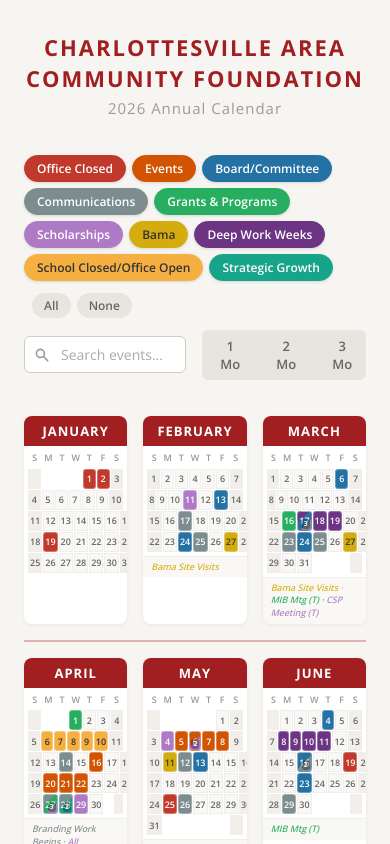
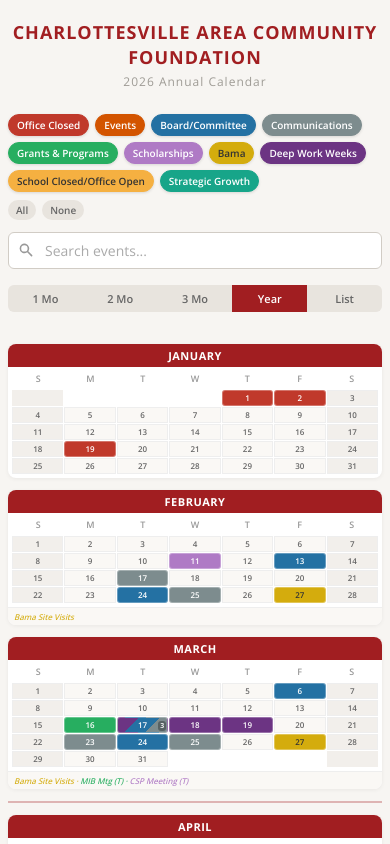
Before and after one commit to chasmanning/cacf, a React (Vite) app in the folder calendar-app/: page / in a window 390 px wide. Shown: the top 844 px of the page. Built offline with nearby package versions, Linux system fonts and the light colour scheme.

Commit message:
Add responsive design with media query breakpoints
Fixes calendar grid alignment issues when resizing the window by adding
breakpoints at 1024px, 768px, and 480px across all components.

https://claude.ai/code/session_01Jbk7SLM1RppfDebzMJiaHS

```diff
--- a/calendar-app/src/App.css
+++ b/calendar-app/src/App.css
@@ -108,3 +108,46 @@
   from { opacity: 0; transform: translateY(4px); }
   to { opacity: 1; transform: translateY(0); }
 }
+
+/* ========== Responsive ========== */
+@media (max-width: 1024px) {
+  .app {
+    padding: 0 16px 32px;
+  }
+}
+
+@media (max-width: 768px) {
+  .app {
+    padding: 0 12px 24px;
+  }
+
+  .controls-row {
+    flex-direction: column;
+    align-items: stretch;
+  }
+
+  .search-box {
+    flex: 1 1 auto;
+  }
+
+  .view-toggles {
+    justify-content: center;
+  }
+
+  .view-toggles button {
+    flex: 1;
+    padding: 7px 10px;
+    font-size: 12px;
+  }
+}
+
+@media (max-width: 480px) {
+  .app {
+    padding: 0 8px 16px;
+  }
+
+  .view-toggles button {
+    padding: 6px 6px;
+    font-size: 11px;
+  }
+}
--- a/calendar-app/src/components/EventModal.css
+++ b/calendar-app/src/components/EventModal.css
@@ -91,3 +91,22 @@
   color: #D4AC0D;
   font-weight: 600;
 }
+
+/* ========== Responsive ========== */
+@media (max-width: 480px) {
+  .modal-content {
+    min-width: unset;
+    max-width: calc(100vw - 32px);
+    padding: 20px;
+    margin: 0 16px;
+  }
+
+  .modal-title {
+    font-size: 18px;
+    margin-bottom: 14px;
+  }
+
+  .modal-detail-row {
+    font-size: 13px;
+  }
+}
--- a/calendar-app/src/components/FilterBar.css
+++ b/calendar-app/src/components/FilterBar.css
@@ -62,3 +62,31 @@
   background: #d9d4cc;
   color: #333;
 }
+
+/* ========== Responsive ========== */
+@media (max-width: 768px) {
+  .filter-bar {
+    gap: 8px;
+  }
+
+  .filter-pill {
+    padding: 3px 10px;
+    font-size: 11px;
+  }
+
+  .filter-actions {
+    margin-left: 0;
+  }
+}
+
+@media (max-width: 480px) {
+  .filter-pill {
+    padding: 3px 8px;
+    font-size: 10px;
+  }
+
+  .filter-action {
+    padding: 3px 8px;
+    font-size: 10px;
+  }
+}
--- a/calendar-app/src/components/Header.css
+++ b/calendar-app/src/components/Header.css
@@ -22,3 +22,20 @@
   color: var(--warm-gray);
   letter-spacing: 1px;
 }
+
+/* ========== Responsive ========== */
+@media (max-width: 480px) {
+  .header {
+    padding: 20px 0 12px;
+    margin-bottom: 10px;
+  }
+
+  .header-title {
+    font-size: 18px;
+    letter-spacing: 1px;
+  }
+
+  .header-subtitle {
+    font-size: 12px;
+  }
+}
--- a/calendar-app/src/components/ListView.css
+++ b/calendar-app/src/components/ListView.css
@@ -117,3 +117,47 @@
 .list-status.tentative {
   color: #D4AC0D;
 }
+
+/* ========== Responsive ========== */
+@media (max-width: 768px) {
+  .list-row {
+    grid-template-columns: 1fr 1fr;
+    gap: 6px 12px;
+    padding: 10px 14px;
+  }
+
+  .list-date {
+    font-size: 12px;
+  }
+
+  .list-name {
+    font-size: 13px;
+  }
+
+  .list-cat-badge {
+    font-size: 10px;
+    padding: 2px 8px;
+  }
+
+  .list-controls {
+    padding: 10px 14px;
+    flex-wrap: wrap;
+  }
+
+  .list-month-header {
+    padding: 8px 14px;
+    font-size: 13px;
+  }
+}
+
+@media (max-width: 480px) {
+  .list-row {
+    grid-template-columns: 1fr;
+    gap: 4px;
+    padding: 8px 10px;
+  }
+
+  .list-status {
+    text-align: left;
+  }
+}
--- a/calendar-app/src/components/MonthCell.css
+++ b/calendar-app/src/components/MonthCell.css
@@ -220,3 +220,55 @@
 .month-cell.size-md .day-cell.has-event.hovered {
   transform: scale(1.05);
 }
+
+/* ========== Responsive ========== */
+@media (max-width: 768px) {
+  .month-cell.size-md .day-cell {
+    height: 38px;
+    max-height: 38px;
+    padding: 3px 2px;
+  }
+
+  .month-cell.size-md .day-num {
+    font-size: 10px;
+  }
+
+  .month-cell.size-md .cell-event-name {
+    font-size: 7px;
+  }
+
+  .month-cell.size-md .month-header {
+    padding: 6px 8px;
+    font-size: 13px;
+  }
+}
+
+@media (max-width: 480px) {
+  .day-cell {
+    min-height: 18px;
+    padding: 1px;
+  }
+
+  .day-num {
+    font-size: 8px;
+  }
+
+  .month-cell.size-sm .day-cell {
+    min-height: 16px;
+  }
+
+  .month-cell.size-sm .day-num {
+    font-size: 8px;
+  }
+
+  .month-header {
+    padding: 4px 6px;
+    font-size: 11px;
+    letter-spacing: 0.5px;
+  }
+
+  .month-notes {
+    font-size: 8px;
+    padding: 3px 6px;
+  }
+}
--- a/calendar-app/src/components/MonthDetail.css
+++ b/calendar-app/src/components/MonthDetail.css
@@ -143,3 +143,95 @@
 .detail-note {
   font-weight: 500;
 }
+
+/* ========== Responsive ========== */
+@media (max-width: 768px) {
+  .month-detail-top {
+    padding: 12px 14px;
+    gap: 10px;
+  }
+
+  .month-detail-title {
+    font-size: 18px;
+  }
+
+  .month-detail-grid {
+    padding: 10px 8px;
+  }
+
+  .detail-day-cell {
+    min-height: 56px;
+    padding: 4px 4px;
+  }
+
+  .detail-day-num {
+    font-size: 12px;
+    margin-bottom: 2px;
+  }
+
+  .detail-event-name {
+    font-size: 8px;
+  }
+
+  .detail-day-name {
+    font-size: 10px;
+  }
+
+  .detail-notes {
+    padding: 8px 14px;
+    font-size: 11px;
+  }
+}
+
+@media (max-width: 480px) {
+  .month-detail-top {
+    padding: 10px 10px;
+    gap: 8px;
+  }
+
+  .month-detail-title {
+    font-size: 16px;
+  }
+
+  .month-detail-grid {
+    padding: 6px 4px;
+  }
+
+  .detail-day-cell {
+    min-height: 40px;
+    padding: 2px 2px;
+  }
+
+  .detail-day-num {
+    font-size: 10px;
+    margin-bottom: 1px;
+  }
+
+  .detail-event-name {
+    font-size: 7px;
+    line-height: 1.2;
+  }
+
+  .detail-day-name {
+    font-size: 8px;
+    padding: 2px 0;
+  }
+
+  .detail-day-row {
+    gap: 1px;
+  }
+
+  .detail-weeks {
+    gap: 1px;
+  }
+
+  .back-btn {
+    font-size: 11px;
+    padding: 4px 6px;
+  }
+
+  .detail-notes {
+    padding: 6px 10px;
+    font-size: 10px;
+  }
+}
--- a/calendar-app/src/components/MultiMonthView.css
+++ b/calendar-app/src/components/MultiMonthView.css
@@ -89,3 +89,52 @@
 .multi-month-grid.cols-3 {
   grid-template-columns: repeat(3, 1fr);
 }
+
+/* ========== Responsive ========== */
+@media (max-width: 1024px) {
+  .multi-month-grid.cols-3 {
+    grid-template-columns: repeat(2, 1fr);
+  }
+}
+
+@media (max-width: 768px) {
+  .multi-month-nav {
+    gap: 8px;
+    margin-bottom: 12px;
+  }
+
+  .nav-label {
+    font-size: 15px;
+    min-width: 180px;
+  }
+
+  .nav-btn {
+    width: 32px;
+    height: 32px;
+  }
+
+  .month-nav-center {
+    gap: 8px;
+  }
+
+  .multi-month-grid.cols-2,
+  .multi-month-grid.cols-3 {
+    grid-template-columns: 1fr;
+  }
+
+  .multi-month-grid {
+    gap: 16px;
+  }
+}
+
+@media (max-width: 480px) {
+  .nav-label {
+    font-size: 14px;
+    min-width: 140px;
+  }
+
+  .year-back-btn {
+    font-size: 12px;
+    padding: 4px 8px;
+  }
+}
--- a/calendar-app/src/components/YearGrid.css
+++ b/calendar-app/src/components/YearGrid.css
@@ -22,3 +22,19 @@
   opacity: 0.3;
   margin: 4px 0;
 }
+
+/* ========== Responsive ========== */
+@media (max-width: 900px) {
+  .quarter-months {
+    grid-template-columns: repeat(2, 1fr);
+    gap: 12px;
+  }
+}
+
+@media (max-width: 540px) {
+  .quarter-months {
+    grid-template-columns: 1fr;
+    gap: 12px;
+    padding: 8px 0;
+  }
+}
```
